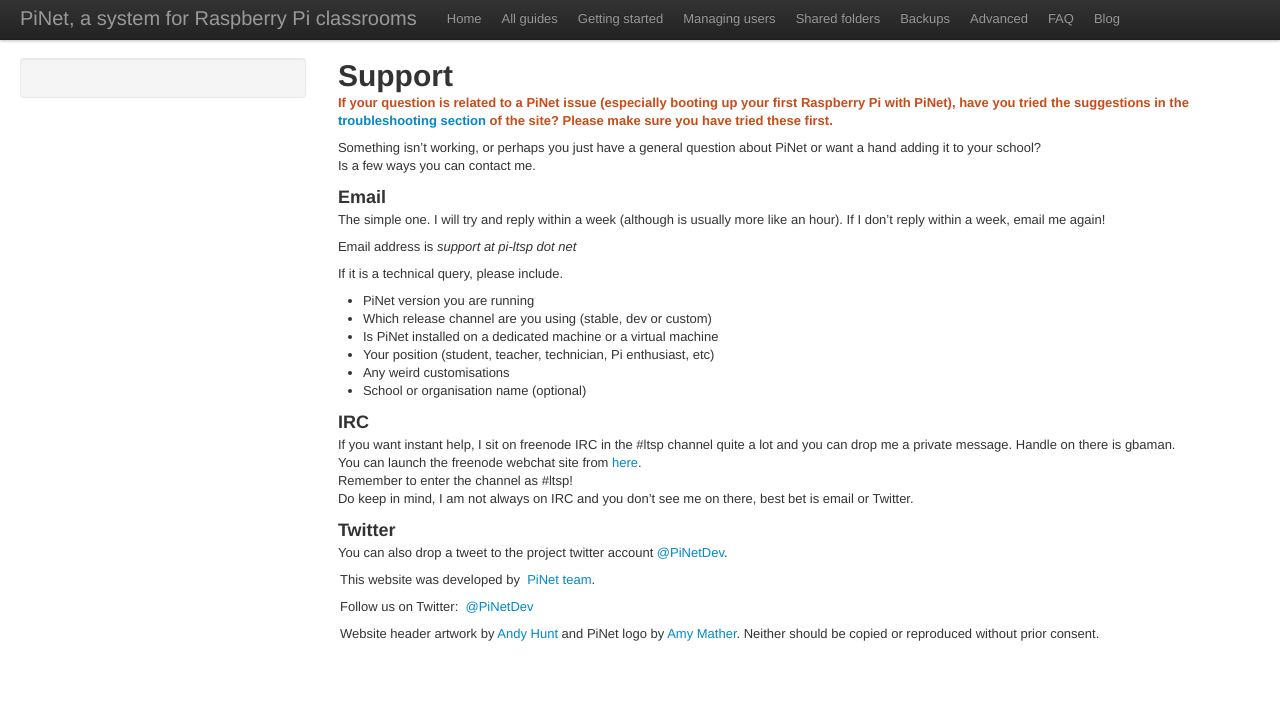
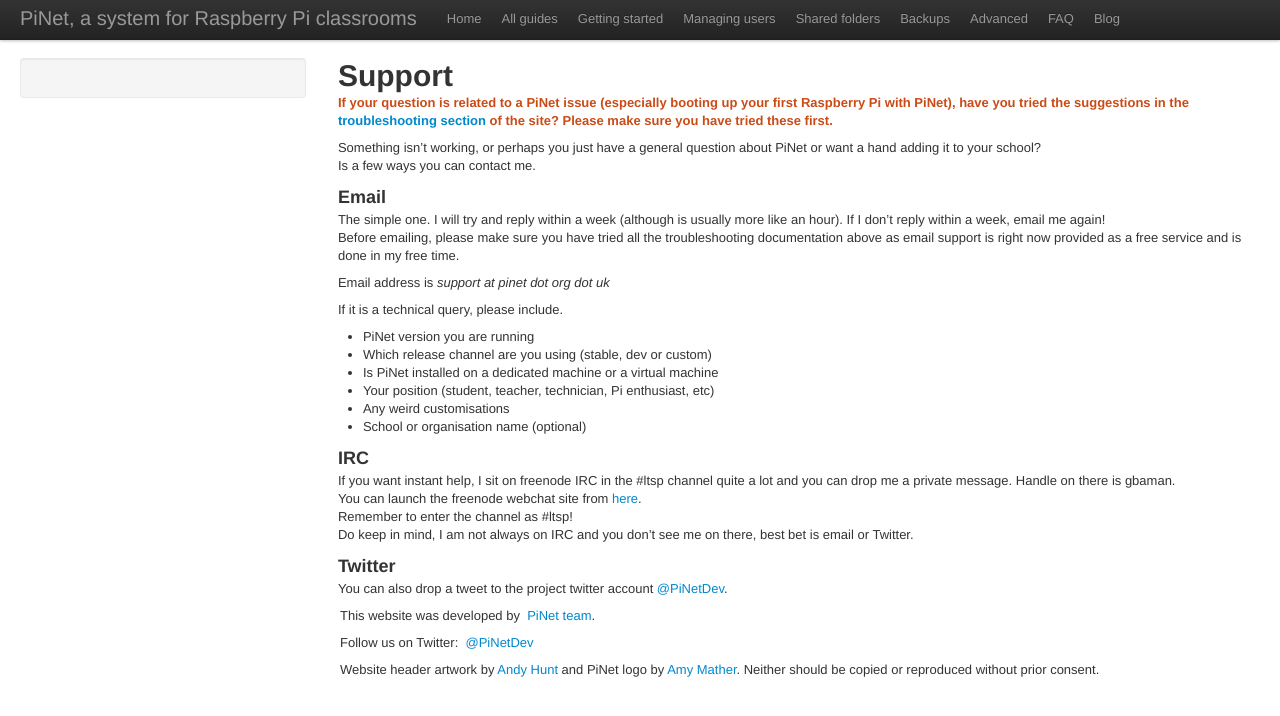
Before and after one commit to PiNet/PiNet.github.io, a Jekyll site: the page built from articles/support.md, in a window 1280 px wide. Shown: the top 716 px of the page. Built offline with Jekyll 4.4.1, drawn with Linux system fonts in a browser that asks for light colours; some web fonts are replaced; Markdown is read by kramdown in place of the engine named in the settings.

Commit message:
Reduced size of blog post image and updated support email address

```diff
--- a/articles/support.md
+++ b/articles/support.md
@@ -13,8 +13,9 @@
 
 ### Email
 The simple one. I will try and reply within a week (although is usually more like an hour). If I don't reply within a week, email me again!
+Before emailing, please make sure you have tried all the troubleshooting documentation above as email support is right now provided as a free service and is done in my free time.
 
-Email address is  *support at pi-ltsp dot net*
+Email address is  *support at pinet dot org dot uk*
 
 If it is a technical query, please include.
 - PiNet version you are running
```
